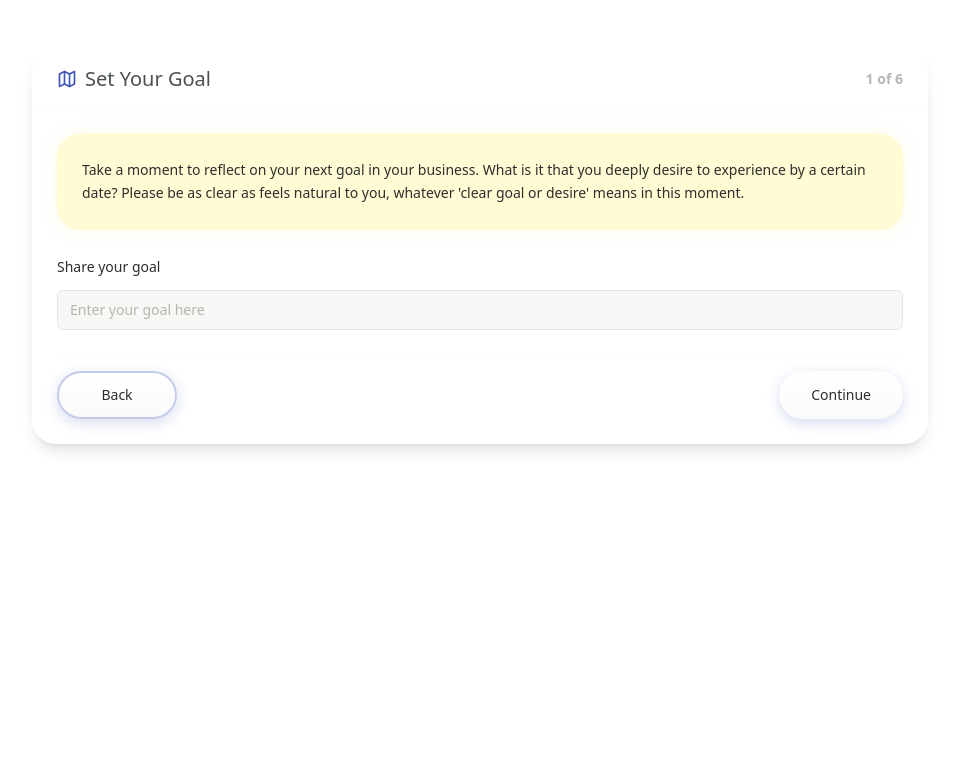
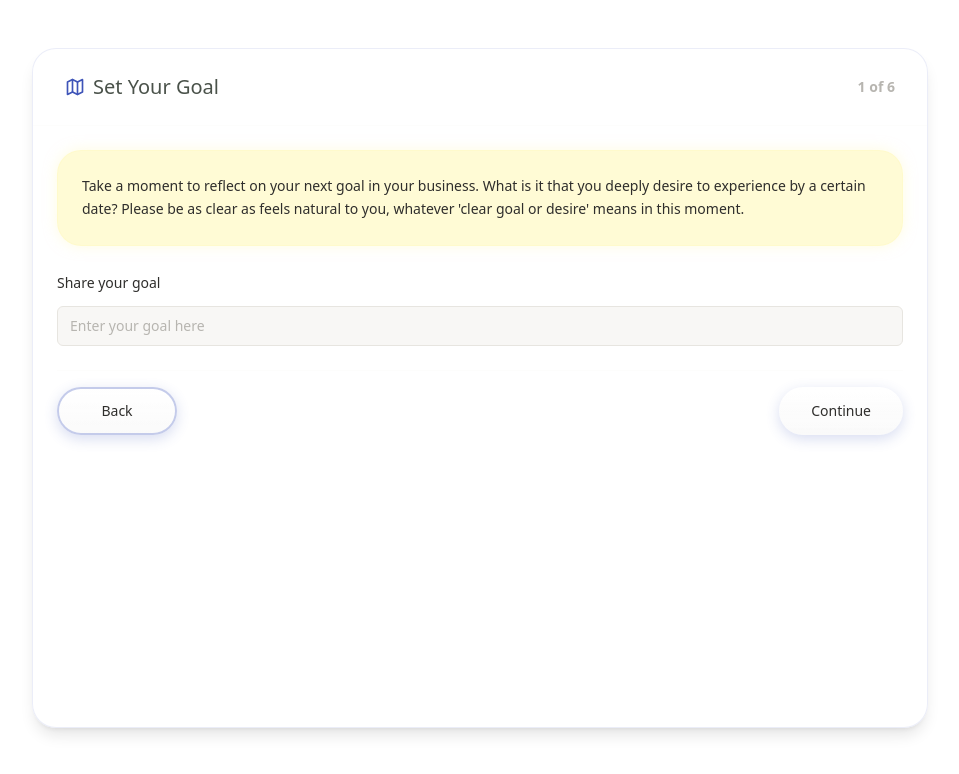
Before and after one commit to peatf/gps-live, a Next.js app: page / in a window 1280 px wide. Shown: the top 774 px of the page, without its empty margins (160-1119 px from the left). Built offline with nearby package versions, Linux system fonts and the light colour scheme.

Commit message:
Update Card.js

```diff
--- a/src/components/Card/Card.js
+++ b/src/components/Card/Card.js
@@ -1,12 +1,16 @@
+// src/components/Card/Card.js
+
 import React from "react";
 import { cn } from "../../utils/cn";
 
 export const Card = ({ children, className }) => (
   <div
     className={cn(
-      "relative rounded-3xl shadow-lg transition-all duration-300", // Increased border radius for bubbly effect
-      "hover:shadow-xl hover:scale-105", // Hover interaction for depth and scale
-      "border border-transparent backdrop-blur-md", // Glass-like effect
+      "relative rounded-3xl shadow-lg transition-all duration-300",
+      "min-h-[85vh]", // Takes up more vertical space
+      "hover:shadow-xl",
+      "border border-cosmic/10 backdrop-blur-md",
+      "bg-white/[0.65]", // Slightly more opaque background
       className
     )}
   >
@@ -17,7 +21,7 @@ export const Card = ({ children, className }) => (
 export const CardHeader = ({ children, className }) => (
   <div
     className={cn(
-      "px-6 py-4 rounded-t-3xl border-b border-stone/10", // Rounded top corners
+      "px-8 py-6 rounded-t-3xl border-b border-cosmic/10", // Increased padding
       className
     )}
   >
@@ -28,7 +32,7 @@ export const CardHeader = ({ children, className }) => (
 export const CardTitle = ({ children, className }) => (
   <h2
     className={cn(
-      "text-xl font-semibold text-gray-800", // Consistent text styling
+      "text-2xl font-semibold text-cosmic", // Increased size and using cosmic color
       className
     )}
   >
@@ -39,7 +43,7 @@ export const CardTitle = ({ children, className }) => (
 export const CardContent = ({ children, className }) => (
   <div
     className={cn(
-      "p-6 space-y-4", // Padding and spacing for content elements
+      "p-8 space-y-6", // Increased padding
       className
     )}
   >
```
